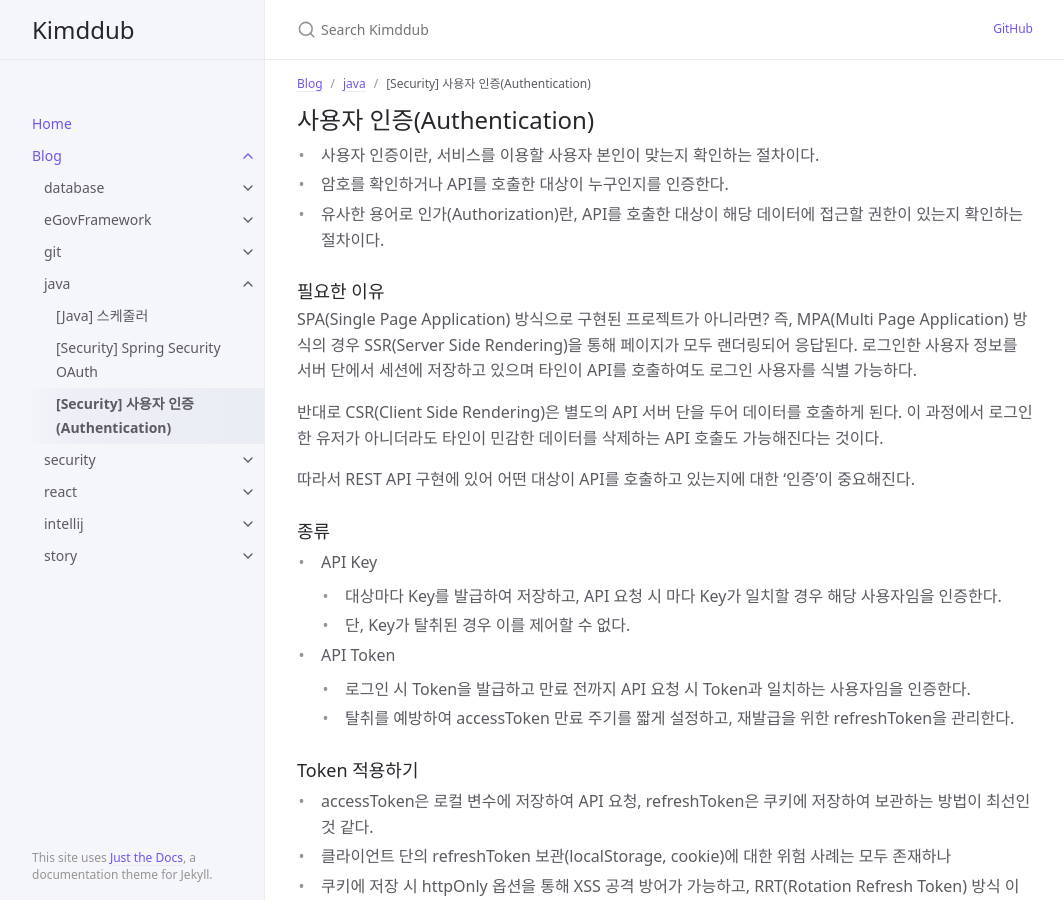
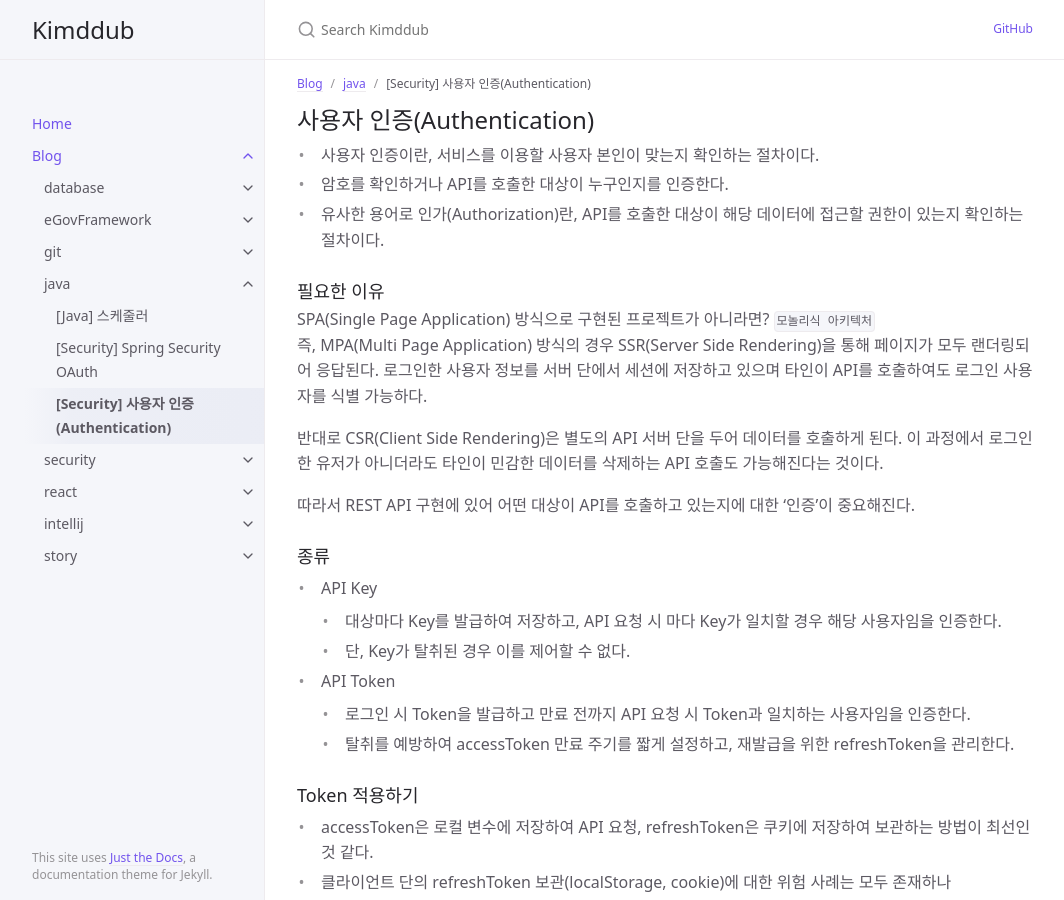
Before and after one commit to kimddub/kimddub.github.io, a Jekyll site: the page built from docs/blog/security/user-authentication.md, in a window 1280 px wide and 900 px high. Shown: the whole window, without its empty margins (107-1171 px from the left). Built offline with Jekyll 4.4.1, drawn with Linux system fonts in a browser that asks for light colours.

Commit message:
[docs] 2023-06-09 키워드 수정

```diff
--- a/docs/blog/security/user-authentication.md
+++ b/docs/blog/security/user-authentication.md
@@ -14,7 +14,7 @@ date: 2023-05-16 10:04
 - 유사한 용어로 인가(Authorization)란, API를 호출한 대상이 해당 데이터에 접근할 권한이 있는지 확인하는 절차이다.
 
 ### 필요한 이유
-SPA(Single Page Application) 방식으로 구현된 프로젝트가 아니라면?
+SPA(Single Page Application) 방식으로 구현된 프로젝트가 아니라면? `모놀리식 아키텍처`
 즉, MPA(Multi Page Application) 방식의 경우 SSR(Server Side Rendering)을 통해 페이지가 모두 랜더링되어 응답된다.
 로그인한 사용자 정보를 서버 단에서 세션에 저장하고 있으며 타인이 API를 호출하여도 로그인 사용자를 식별 가능하다.
 
```
